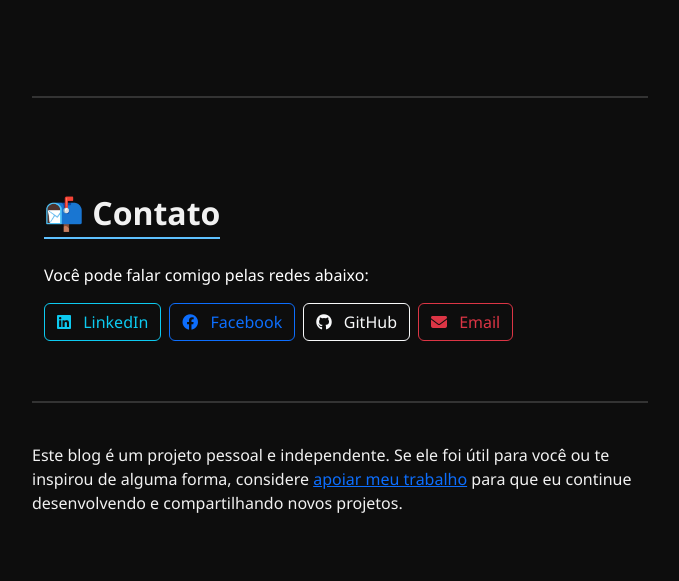
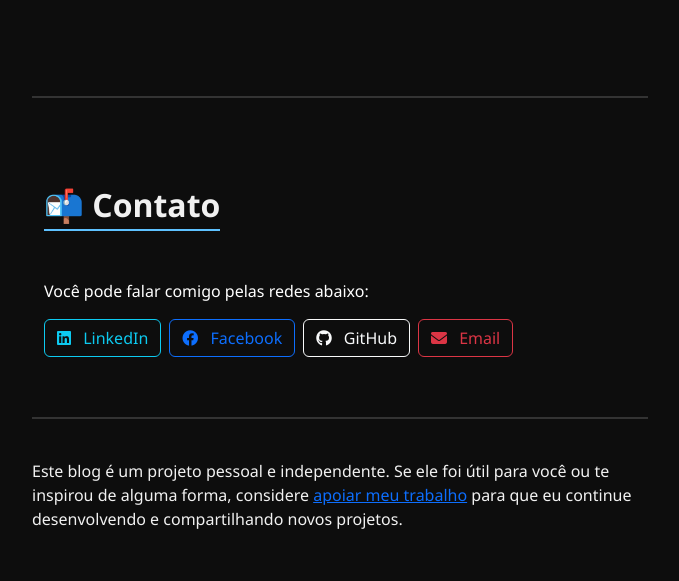
Before and after one commit to LuizRaizen/portfolio-luizdererita-dev, a Flask app: template templates/blogs/post.html in a window 1280 px wide. Shown: the part 621-1202 px from the top of the page, without its empty margins (300-979 px from the left). Run offline with Flask 3, Linux system fonts and the light colour scheme; the template is opened without the code that fills it, so the values that code supplies are empty; some libraries are stand-ins or nearby versions.

Commit message:
Teste: ajustes seção contatos

```diff
--- a/templates/blogs/base.html
+++ b/templates/blogs/base.html
@@ -103,8 +103,8 @@
         <div class="post-separator"></div>
 
         <!-- Seção de Contato -->
-        <div class="container my-5" id="contato">
-          <h2 class="section-title mt-5 mb-4" id="contato">📬 Contato</h2>
+        <div class="container mb-4">
+          <h2 class="section-title mt-5 mb-5" id="contato">📬 Contato</h2>
           <p class="text-white">Você pode falar comigo pelas redes abaixo:</p>
 
           <div class="d-flex flex-column flex-md-row flex-wrap gap-2 justify-content-md-start">
```
